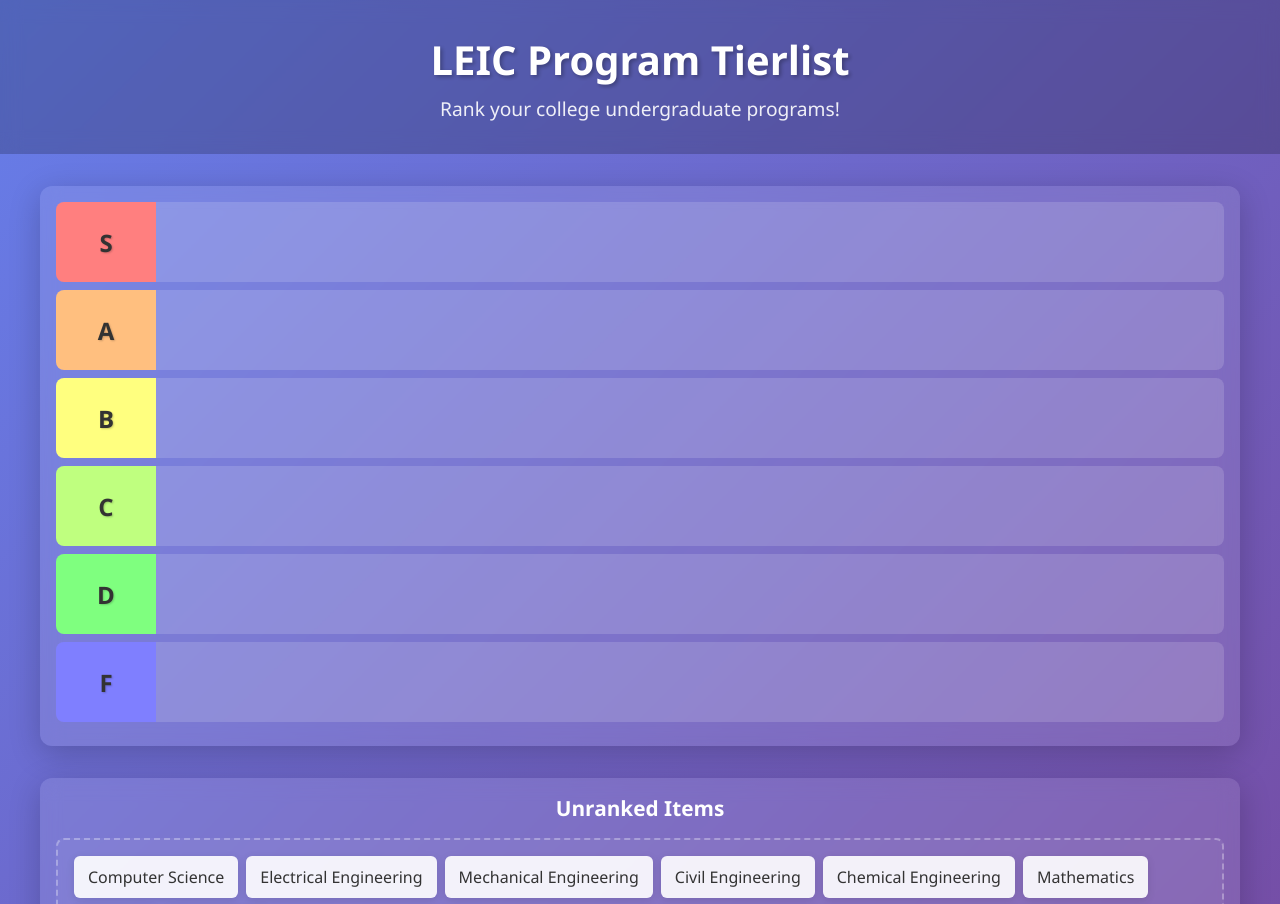
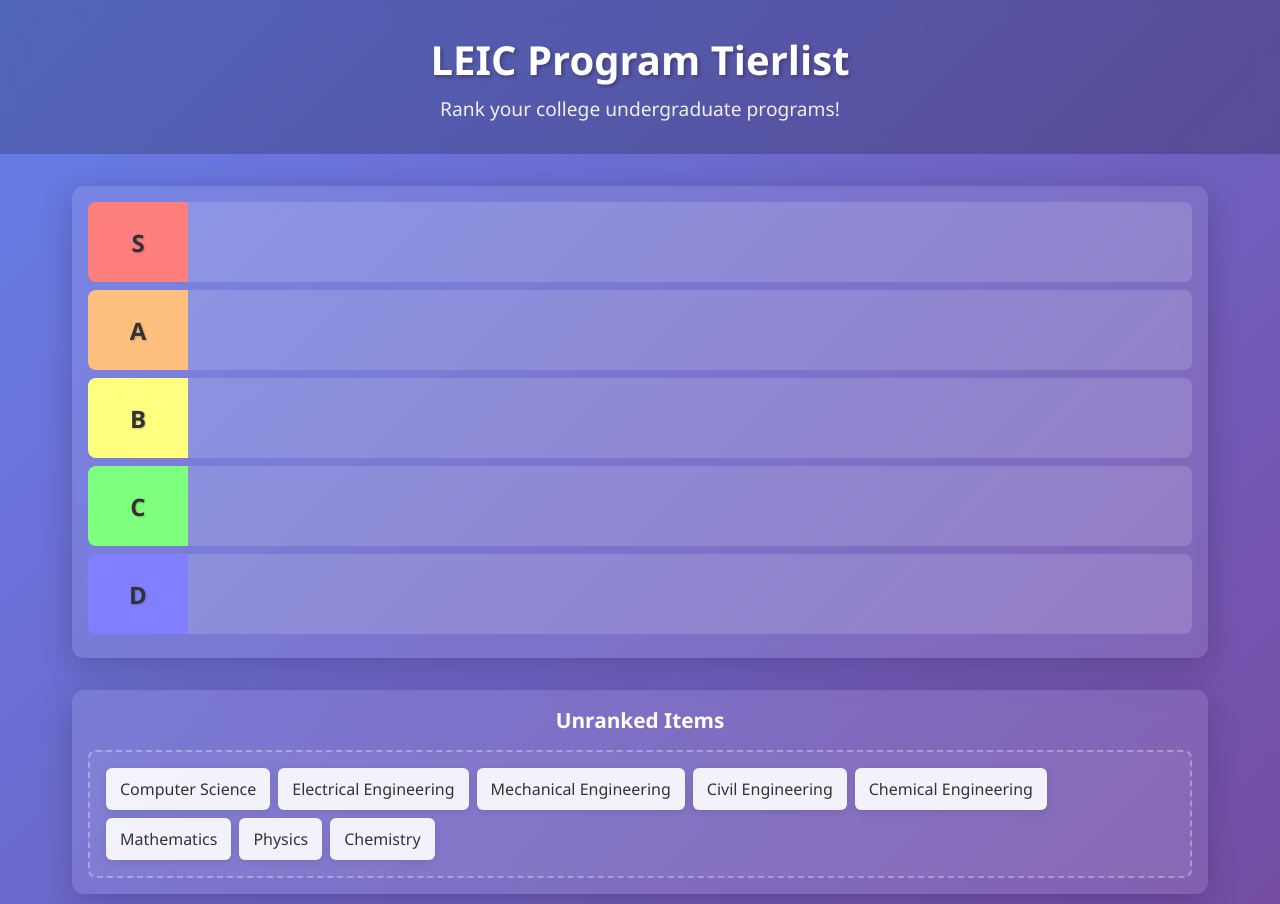
Before and after one commit to Enzo-Nunes/LEIC-Tierlist-Builder, a Next.js app: page / in a window 1280 px wide. Shown: the top 904 px of the page. Built offline with nearby package versions, Linux system fonts and the light colour scheme.

Commit message:
fix paths

```diff
--- a/app/layout.tsx
+++ /dev/null
@@ -1,18 +0,0 @@
-import type { Metadata } from 'next'
-
-export const metadata: Metadata = {
-  title: 'LEIC Program Tierlist',
-  description: 'Rank your college undergraduate programs with friends',
-}
-
-export default function RootLayout({
-  children,
-}: {
-  children: React.ReactNode
-}) {
-  return (
-    <html lang="en">
-      <body style={{ margin: 0, padding: 0 }}>{children}</body>
-    </html>
-  )
-}
--- a/app/page.tsx
+++ /dev/null
@@ -1,143 +0,0 @@
-'use client';
-
-import { useState } from 'react';
-import styles from './page.module.css';
-
-interface TierItem {
-  id: string;
-  name: string;
-  image?: string;
-}
-
-interface Tier {
-  id: string;
-  label: string;
-  color: string;
-  items: TierItem[];
-}
-
-const initialItems: TierItem[] = [
-  { id: '1', name: 'Computer Science' },
-  { id: '2', name: 'Electrical Engineering' },
-  { id: '3', name: 'Mechanical Engineering' },
-  { id: '4', name: 'Civil Engineering' },
-  { id: '5', name: 'Chemical Engineering' },
-  { id: '6', name: 'Mathematics' },
-  { id: '7', name: 'Physics' },
-  { id: '8', name: 'Chemistry' },
-];
-
-const initialTiers: Tier[] = [
-  { id: 'S', label: 'S', color: '#ff7f7f', items: [] },
-  { id: 'A', label: 'A', color: '#ffbf7f', items: [] },
-  { id: 'B', label: 'B', color: '#ffff7f', items: [] },
-  { id: 'C', label: 'C', color: '#bfff7f', items: [] },
-  { id: 'D', label: 'D', color: '#7fff7f', items: [] },
-  { id: 'F', label: 'F', color: '#7f7fff', items: [] },
-];
-
-export default function Home() {
-  const [tiers, setTiers] = useState<Tier[]>(initialTiers);
-  const [unrankedItems, setUnrankedItems] = useState<TierItem[]>(initialItems);
-  const [draggedItem, setDraggedItem] = useState<TierItem | null>(null);
-
-  const handleDragStart = (e: React.DragEvent, item: TierItem) => {
-    setDraggedItem(item);
-    e.dataTransfer.effectAllowed = 'move';
-  };
-
-  const handleDragOver = (e: React.DragEvent) => {
-    e.preventDefault();
-    e.dataTransfer.dropEffect = 'move';
-  };
-
-  const handleDrop = (e: React.DragEvent, targetTierId: string) => {
-    e.preventDefault();
-    if (!draggedItem) return;
-
-    // Remove item from its current location
-    setTiers(prev => prev.map(tier => ({
-      ...tier,
-      items: tier.items.filter(item => item.id !== draggedItem.id)
-    })));
-
-    setUnrankedItems(prev => prev.filter(item => item.id !== draggedItem.id));
-
-    // Add item to target tier
-    if (targetTierId === 'unranked') {
-      setUnrankedItems(prev => [...prev, draggedItem]);
-    } else {
-      setTiers(prev => prev.map(tier =>
-        tier.id === targetTierId
-          ? { ...tier, items: [...tier.items, draggedItem] }
-          : tier
-      ));
-    }
-
-    setDraggedItem(null);
-  };
-
-  return (
-    <div className={styles.container}>
-      <header className={styles.header}>
-        <h1>LEIC Program Tierlist</h1>
-        <p>Rank your college undergraduate programs!</p>
-      </header>
-
-      <main className={styles.main}>
-        <div className={styles.tierlist}>
-          {tiers.map(tier => (
-            <div key={tier.id} className={styles.tierRow}>
-              <div
-                className={styles.tierLabel}
-                style={{ backgroundColor: tier.color }}
-              >
-                {tier.label}
-              </div>
-              <div
-                className={styles.tierItems}
-                onDragOver={handleDragOver}
-                onDrop={(e) => handleDrop(e, tier.id)}
-              >
-                {tier.items.map(item => (
-                  <div
-                    key={item.id}
-                    className={styles.tierItem}
-                    draggable
-                    onDragStart={(e) => handleDragStart(e, item)}
-                  >
-                    {item.name}
-                  </div>
-                ))}
-              </div>
-            </div>
-          ))}
-        </div>
-
-        <div className={styles.unranked}>
-          <h3>Unranked Items</h3>
-          <div
-            className={styles.unrankedItems}
-            onDragOver={handleDragOver}
-            onDrop={(e) => handleDrop(e, 'unranked')}
-          >
-            {unrankedItems.map(item => (
-              <div
-                key={item.id}
-                className={styles.tierItem}
-                draggable
-                onDragStart={(e) => handleDragStart(e, item)}
-              >
-                {item.name}
-              </div>
-            ))}
-          </div>
-        </div>
-      </main>
-
-      <footer className={styles.footer}>
-        <p>Built for LEIC graduates 🎓</p>
-      </footer>
-    </div>
-  );
-}
--- a/next.config.js
+++ b/next.config.js
@@ -2,8 +2,11 @@
 const nextConfig = {
   output: 'export',
   distDir: 'out',
-  basePath: '/LEIC-Tierlist',
-  assetPrefix: '/LEIC-Tierlist/',
+  // Use basePath and assetPrefix in production (for GitHub Pages)
+  ...(process.env.NODE_ENV === 'production' && {
+    basePath: '/LEIC-Tierlist',
+    assetPrefix: '/LEIC-Tierlist/',
+  }),
   trailingSlash: true,
   images: {
     unoptimized: true
--- /dev/null
+++ b/src/types/tierlist.ts
@@ -0,0 +1,30 @@
+export interface TierItem {
+  id: string;
+  name: string;
+  image?: string;
+  description?: string;
+}
+
+export interface Tier {
+  id: string;
+  label: string;
+  color: string;
+  items: TierItem[];
+}
+
+export interface TierlistData {
+  id: string;
+  title: string;
+  description?: string;
+  tiers: Tier[];
+  availableItems: TierItem[];
+  createdAt: Date;
+  updatedAt: Date;
+}
+
+export type DragItem = {
+  type: 'TIER_ITEM';
+  item: TierItem;
+  sourceType: 'tier' | 'available';
+  sourceTierId?: string;
+};
--- /dev/null
+++ b/src/utils/tierlist.ts
@@ -0,0 +1,48 @@
+import { Tier, TierItem } from '@/types/tierlist';
+
+export const defaultTierColors = [
+  '#ff7f7f', // S tier - Red
+  '#ffbf7f', // A tier - Orange
+  '#ffff7f', // B tier - Yellow
+  '#7fff7f', // C tier - Green
+  '#7f7fff', // D tier - Blue
+];
+
+export const createDefaultTiers = (): Tier[] => [
+  { id: 's-tier', label: 'S', color: defaultTierColors[0], items: [] },
+  { id: 'a-tier', label: 'A', color: defaultTierColors[1], items: [] },
+  { id: 'b-tier', label: 'B', color: defaultTierColors[2], items: [] },
+  { id: 'c-tier', label: 'C', color: defaultTierColors[3], items: [] },
+  { id: 'd-tier', label: 'D', color: defaultTierColors[4], items: [] },
+];
+
+export const moveItemBetweenTiers = (
+  tiers: Tier[],
+  item: TierItem,
+  sourceTierId: string | null,
+  targetTierId: string | null
+): Tier[] => {
+  return tiers.map(tier => {
+    if (tier.id === sourceTierId) {
+      // Remove item from source tier
+      return {
+        ...tier,
+        items: tier.items.filter(i => i.id !== item.id)
+      };
+    } else if (tier.id === targetTierId) {
+      // Add item to target tier
+      return {
+        ...tier,
+        items: [...tier.items, item]
+      };
+    }
+    return tier;
+  });
+};
+
+export const removeItemFromTiers = (tiers: Tier[], itemId: string): Tier[] => {
+  return tiers.map(tier => ({
+    ...tier,
+    items: tier.items.filter(item => item.id !== itemId)
+  }));
+};
--- a/tsconfig.json
+++ b/tsconfig.json
@@ -23,7 +23,7 @@
     ],
     "paths": {
       "@/*": [
-        "./*"
+        "./src/*"
       ]
     }
   },
```
Also changed, not shown: src/styles/globals.css (renamed from app/globals.css), src/styles/page.module.css (renamed from app/page.module.css).
